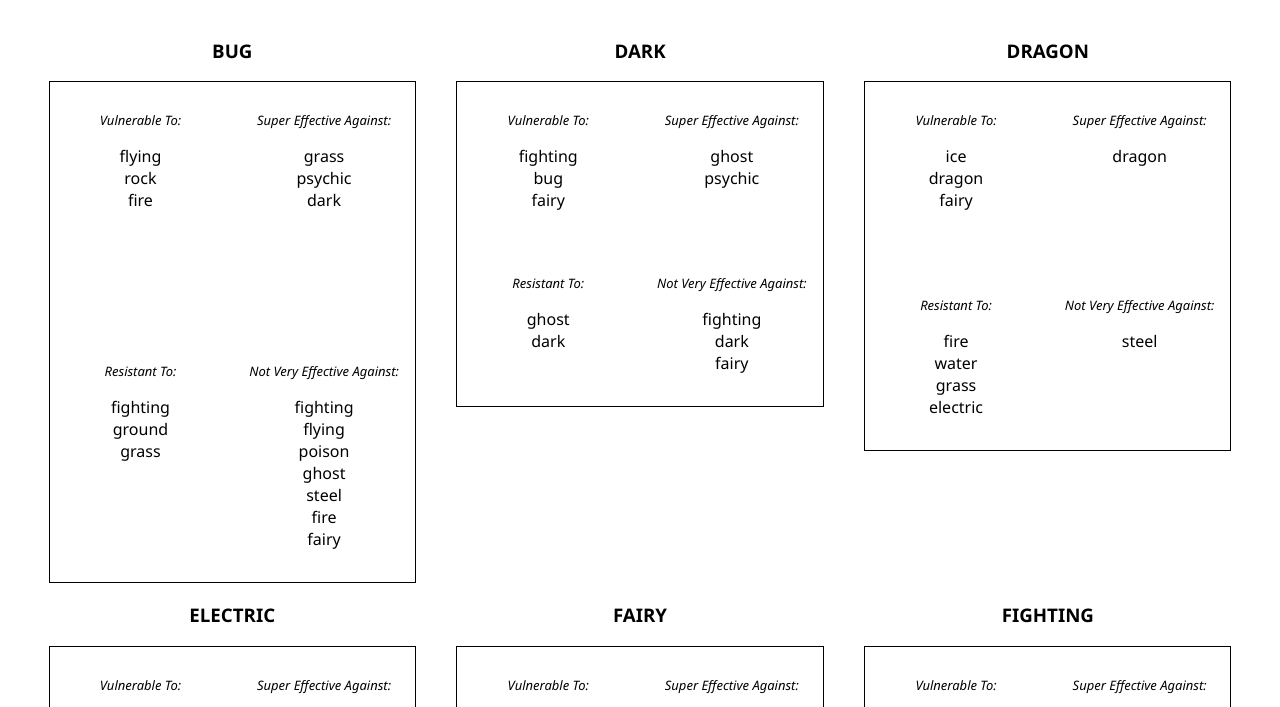
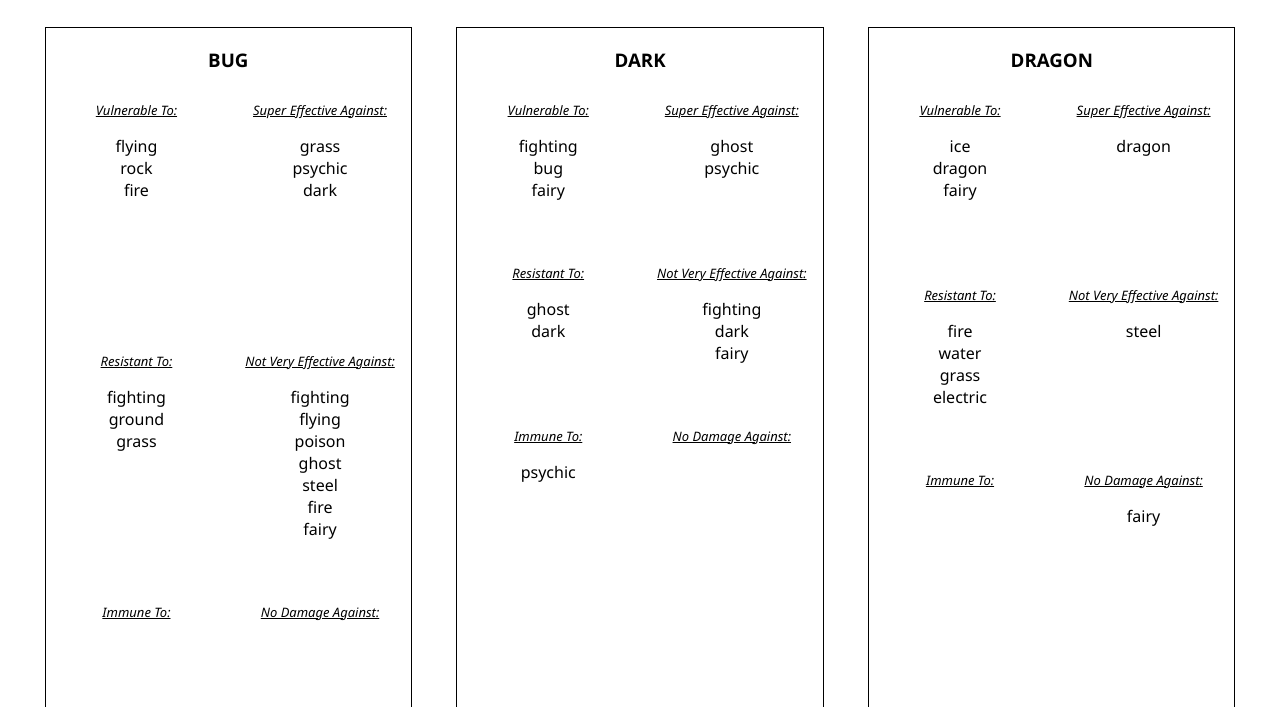
Before and after one commit to fterdal/pokemon-advisor, a React app: page / in a window 1280 px wide. Shown: the part 67-774 px from the top of the page. Built offline with nearby package versions, Linux system fonts and the light colour scheme.

Commit message:
adds immunity and no damage against

```diff
--- a/src/components/SingleType.js
+++ b/src/components/SingleType.js
@@ -6,17 +6,15 @@ const SingleType = ({ typeName, typeData }) => {
     double_damage_from,
     double_damage_to,
     half_damage_from,
-    half_damage_to
+    half_damage_to,
+    no_damage_from,
+    no_damage_to,
+
   } = typeData
   return (
     <div className="single-type-container">
-      {/* <hr /> */}
-      <h3>{typeName.toUpperCase()}</h3>
+      <h3 className="single-type-header">{typeName.toUpperCase()}</h3>
       <div className="single-type-grid-parent">
-        {/* <div /> */}
-        {/* <div className="grid-label">Damage From</div>
-        <div className="grid-label">Damage To</div>
-        <div className="grid-label">Double</div> */}
         <div className="single-type-grid-cell">
           <p className="shorthand-label">Vulnerable To:</p>
           <ul>
@@ -33,7 +31,6 @@ const SingleType = ({ typeName, typeData }) => {
             ))}
           </ul>
         </div>
-        {/* <div className="grid-label">Half</div> */}
         <div className="single-type-grid-cell">
           <p className="shorthand-label">Resistant To:</p>
           <ul>
@@ -50,6 +47,22 @@ const SingleType = ({ typeName, typeData }) => {
             ))}
           </ul>
         </div>
+        <div className="single-type-grid-cell">
+          <p className="shorthand-label">Immune To:</p>
+          <ul>
+            {no_damage_from.map(type => (
+              <li key={type}>{type}</li>
+            ))}
+          </ul>
+        </div>
+        <div className="single-type-grid-cell">
+          <p className="shorthand-label">No Damage Against:</p>
+          <ul>
+            {no_damage_to.map(type => (
+              <li key={type}>{type}</li>
+            ))}
+          </ul>
+        </div>
       </div>
     </div>
   )
--- a/src/components/SingleType.scss
+++ b/src/components/SingleType.scss
@@ -1,10 +1,18 @@
+.single-type-container {
+  border: 1px solid black;
+  margin: 0.5rem;
+}
+
+.single-type-header {
+  margin-bottom: 0px;
+}
+
 .single-type-grid-parent {
   display: grid;
   grid-template-columns: 1fr 1fr;
-  grid-template-rows: 1fr 1fr;
+  grid-template-rows: 1fr 1fr 1fr;
   grid-column-gap: 2px;
   grid-row-gap: 2px;
-  border: 1px solid black;
 }
 
 .grid-label {
@@ -15,6 +23,7 @@
 .shorthand-label {
   font-style: italic;
   font-size: small;
+  text-decoration: underline;
   text-align: center;
 }
 
```
